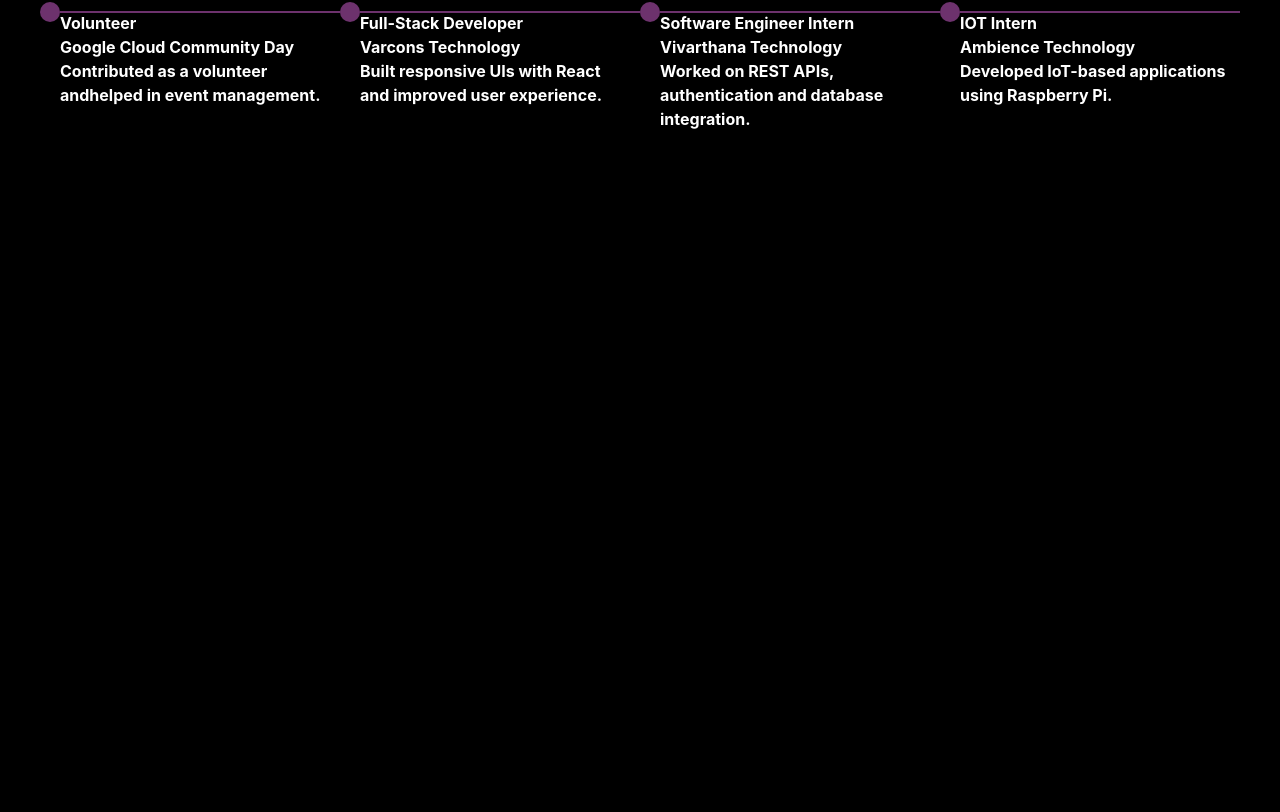
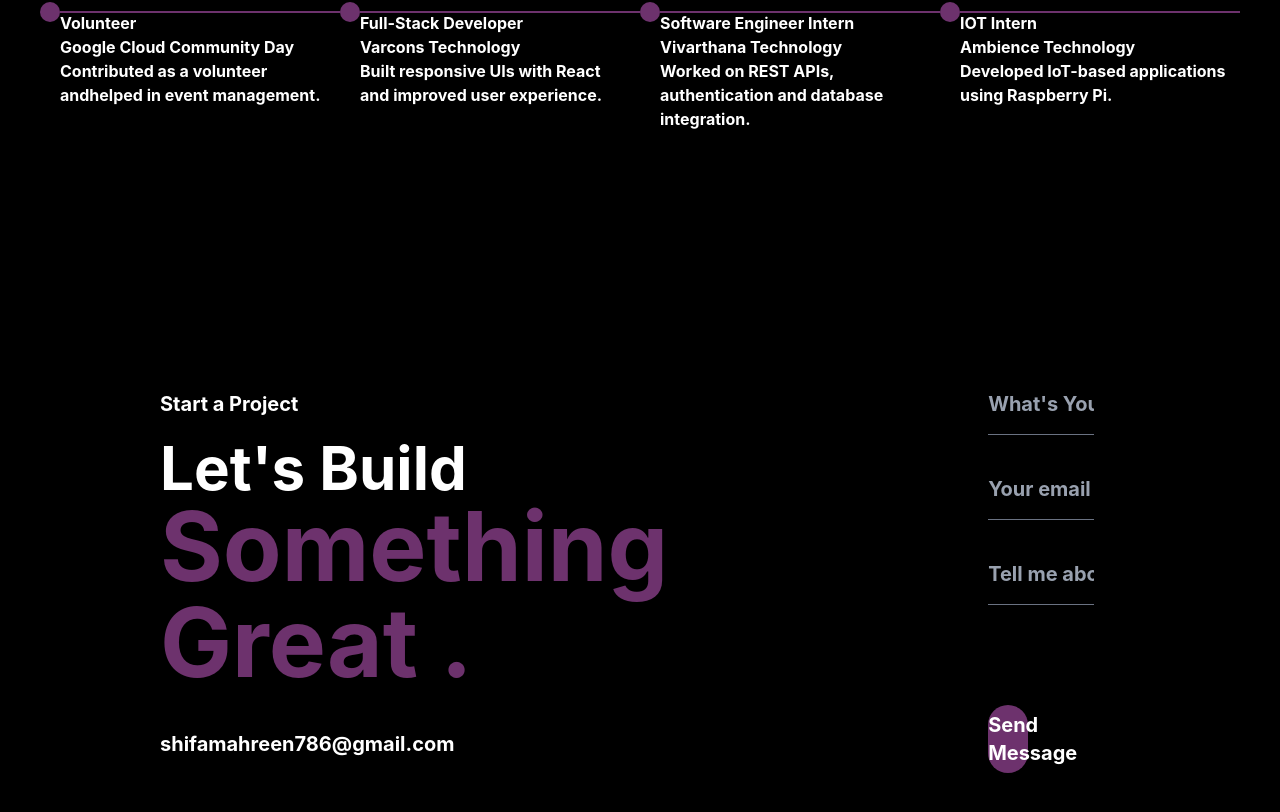
Before and after one commit to shifa-m/Portfolio, a React app in the folder portfolio/: page / in a window 1280 px wide. Shown: the part 2292-3104 px from the top of the page. Built offline with nearby package versions, Linux system fonts and the light colour scheme; the HTML template or start-up script is replaced by a standard one.

Commit message:
last Page

```diff
--- a/portfolio/src/pages/Page4.jsx
+++ b/portfolio/src/pages/Page4.jsx
@@ -2,8 +2,22 @@
 
 const Page4 = () => {
   return (
-    <div className='min-h-screen w-full bg-black'>
+    <div className='min-h-screen w-full bg-black text-white flex font-bold justify-center items-center'>
+      <div className="w-1/2  h-100  m-40">
+ <h1 className='text-xl'>Start a Project</h1>
+    <h1 className='text-6xl mt-5'>Let's Build </h1>
+    <h1 className='text-8xl text-[#6D326D]'>Something Great .</h1>
+    <h1 className='text-xl mt-10'>shifamahreen786@gmail.com</h1>
+      </div>
+      <div className="w-1/2  h-100 text-xl m-40 text-white">
 
+     <input type="text"  placeholder="What's Your Name?" className='text-gray-500 w-[80%] bg-transparent border-b border-gray-500 pb-4 outline-none focus:border-[#6D326D] placeholder:text-gray-400'/><br />
+     <input type="text" placeholder='Your email address' className='w-[80%] bg-transparent border-b border-gray-500 pb-4 outline-none focus:border-[#6D326D] placeholder:text-gray-400  mt-10'/>
+     <input type="text" placeholder='Tell me about Your Project' className='w-[80%] bg-transparent border-b border-gray-500 pb-4 outline-none focus:border-[#6D326D] placeholder:text-gray-400 mt-10 ' />
+
+
+      <button className='mt-25 w-[30%] bg-[#6D326D] h-17 rounded-3xl '>Send Message</button>
+      </div>
 
     </div>
   )
```
Also changed, not shown: portfolio/src/pages/Page3.jsx (line endings or trailing spaces).
